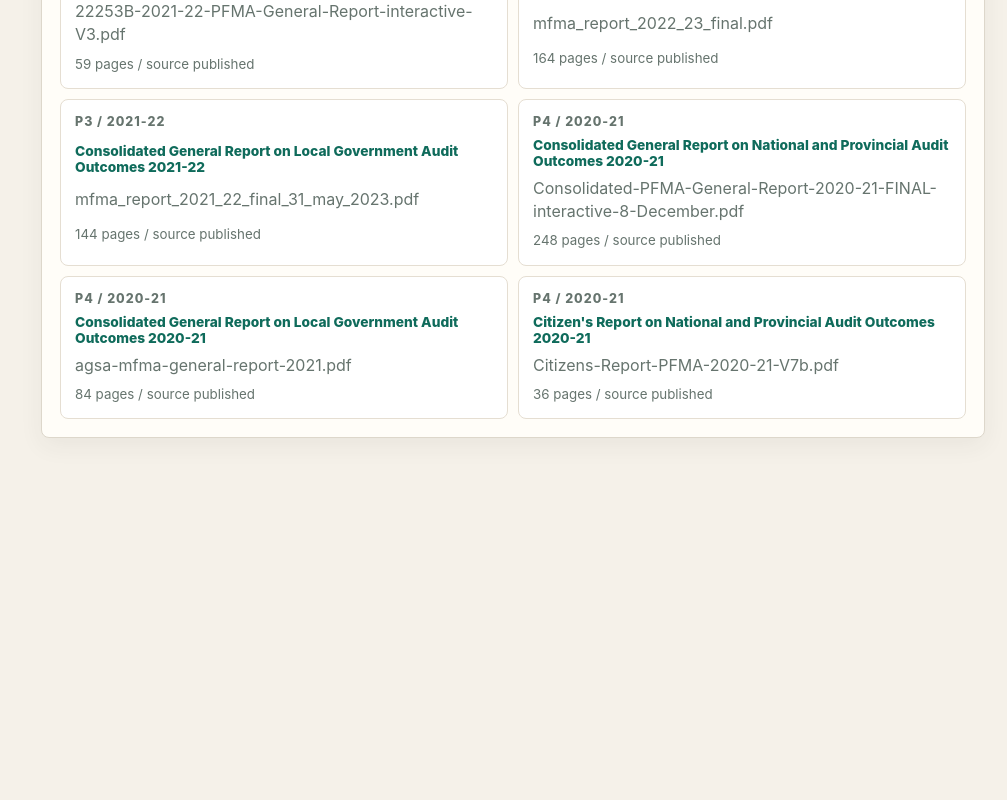
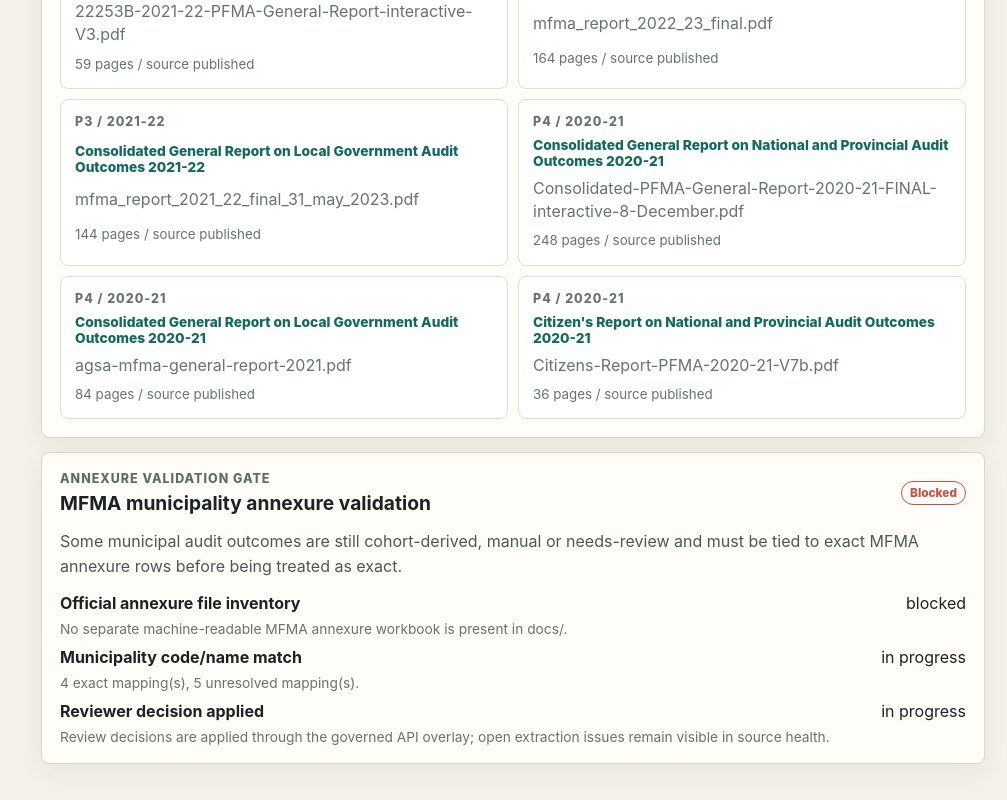
Before and after one commit to Mthaa77/MuniAccountability, a Next.js app: page /admin/data-quality in a window 1280 px wide. Shown: the part 1618-2418 px from the top of the page, without its empty margins (273-1280 px from the left). Before the commit the page ends 2106 px from the top, so only its background shows below. Built offline with nearby package versions, Linux system fonts and the light colour scheme.

Commit message:
Add source validation gates

```diff
--- a/app/admin/data-quality/page.tsx
+++ b/app/admin/data-quality/page.tsx
@@ -2,6 +2,7 @@ import Link from "next/link";
 import { Badge, PageHeader } from "@/components/ui";
 import { getAgsaReviewGovernance } from "@/lib/agsa-review-store";
 import { agsaDocuments, extractionIssues, mappedAuditOutcomes } from "@/lib/pilot-data";
+import { annexureValidation } from "@/lib/source-validation";
 
 export default function DataQualityPage() {
   const governance = getAgsaReviewGovernance(extractionIssues.length);
@@ -37,8 +38,8 @@ export default function DataQualityPage() {
         </article>
         <article className="metric-card tone-risk">
           <span>Needs-review mappings</span>
-          <strong>{confidenceCounts.needs_review ?? 0}</strong>
-          <p>Municipality outcomes still needing annexure confirmation.</p>
+          <strong>{annexureValidation.unresolvedCount}</strong>
+          <p>Municipality outcomes still needing exact annexure confirmation.</p>
         </article>
       </section>
 
@@ -82,6 +83,28 @@ export default function DataQualityPage() {
           </div>
         </section>
       </section>
+
+      <section className="panel wide">
+        <div className="panel-header">
+          <div>
+            <p className="eyeless">Annexure validation gate</p>
+            <h2>{annexureValidation.label}</h2>
+          </div>
+          <Badge tone={annexureValidation.status === "passed" ? "healthy" : "risk"}>{annexureValidation.status}</Badge>
+        </div>
+        <p className="lead">{annexureValidation.summary}</p>
+        <div className="breakdown-list">
+          {annexureValidation.gates.map((gate) => (
+            <article key={gate.id}>
+              <div>
+                <strong>{gate.label}</strong>
+                <span>{gate.status.replaceAll("_", " ")}</span>
+              </div>
+              <p>{gate.evidence}</p>
+            </article>
+          ))}
+        </div>
+      </section>
     </>
   );
 }
--- a/app/api/v1/[...resource]/route.ts
+++ b/app/api/v1/[...resource]/route.ts
@@ -10,6 +10,7 @@ import { getFindingDetail } from "@/lib/pilot-data";
 import { applyReviewOverlay, applyReviewOverlays } from "@/lib/review-overlays";
 import { getPublicMuniCheckProfile, listPublicMuniCheckProfiles } from "@/lib/public-municheck";
 import { answerSourceLockedQuery, searchAgsaEvidence } from "@/lib/source-search";
+import { annexureValidation, sourceValidationSummary, treasuryValidation } from "@/lib/source-validation";
 
 export const runtime = "nodejs";
 export const dynamic = "force-dynamic";
@@ -285,6 +286,18 @@ export async function GET(request: Request, context: Context) {
     );
   }
 
+  if (family === "validation") {
+    if (id === "annexures") {
+      return NextResponse.json(apiResponse(annexureValidation));
+    }
+
+    if (id === "treasury") {
+      return NextResponse.json(apiResponse(treasuryValidation));
+    }
+
+    return NextResponse.json(apiResponse(sourceValidationSummary));
+  }
+
   if (family === "compare") {
     return NextResponse.json(apiResponse(apiDatasets.municipalities.slice(0, 4)));
   }
--- a/lib/agsa-data.ts
+++ b/lib/agsa-data.ts
@@ -607,6 +607,9 @@ export const muniDataEndpoints = [
   { method: "PATCH", path: "/v1/actions/drafts/{id}", access: "Institutional", description: "Update draft action owner, due date, status, evidence metadata, closure note and residual-risk fields." },
   { method: "POST", path: "/v1/actions/drafts/{id}/transition", access: "Institutional", description: "Record an auditable draft action status transition with reviewer and reason." },
   { method: "POST", path: "/v1/actions/drafts/{id}/evidence", access: "Institutional", description: "Attach an evidence reference to a draft action and move it into evidence-submitted state where appropriate." },
+  { method: "GET", path: "/v1/validation", access: "Institutional", description: "Validation summary for exact-annexure and Treasury/Municipal Money unlock gates." },
+  { method: "GET", path: "/v1/validation/annexures", access: "Institutional", description: "MFMA annexure mapping gates and unresolved municipality outcome mappings." },
+  { method: "GET", path: "/v1/validation/treasury", access: "Institutional", description: "Treasury/Municipal Money source, reuse, schema, formula and freshness gates before Financial Pulse unlock." },
   { method: "GET", path: "/v1/data-freshness", access: "Public safe", description: "Source status, freshness records and extraction exceptions." },
   { method: "GET", path: "/admin/data-quality", access: "Institutional UI", description: "Data quality and publication-readiness dashboard." },
   { method: "POST", path: "/v1/assistant/query", access: "Institutional", description: "Source-locked assistant response over AGSA evidence only; unsupported questions return no-assertion refusal." }
--- /dev/null
+++ b/lib/source-validation.ts
@@ -0,0 +1,125 @@
+import { mappedAuditOutcomes, sourceHealth } from "./pilot-data";
+
+export type ValidationGate = {
+  id: string;
+  label: string;
+  status: "passed" | "in_progress" | "blocked" | "not_started";
+  evidence: string;
+  requiredForUnlock: boolean;
+};
+
+export type ValidationModel = {
+  id: string;
+  label: string;
+  status: "passed" | "blocked";
+  summary: string;
+  gates: ValidationGate[];
+};
+
+const unresolvedOutcomeMappings = mappedAuditOutcomes.filter((outcome) =>
+  ["cohort_derived", "manual", "needs_review"].includes(outcome.mappingConfidence)
+);
+
+export const annexureValidation: ValidationModel & {
+  unresolvedCount: number;
+  unresolvedOutcomes: Array<{
+    auditeeId: string;
+    financialYear: string;
+    opinion: string;
+    mappingConfidence: string;
+    mappingRationale: string;
+    citation: unknown;
+  }>;
+} = {
+  id: "mfma_annexure_validation",
+  label: "MFMA municipality annexure validation",
+  status: unresolvedOutcomeMappings.length ? "blocked" : "passed",
+  summary: unresolvedOutcomeMappings.length
+    ? "Some municipal audit outcomes are still cohort-derived, manual or needs-review and must be tied to exact MFMA annexure rows before being treated as exact."
+    : "All mapped municipal audit outcomes are exact.",
+  unresolvedCount: unresolvedOutcomeMappings.length,
+  unresolvedOutcomes: unresolvedOutcomeMappings.map((outcome) => ({
+    auditeeId: outcome.auditeeId,
+    financialYear: outcome.financialYear,
+    opinion: outcome.opinion,
+    mappingConfidence: outcome.mappingConfidence,
+    mappingRationale: outcome.mappingRationale,
+    citation: outcome.source
+  })),
+  gates: [
+    {
+      id: "annexure_file_inventory",
+      label: "Official annexure file inventory",
+      status: "blocked",
+      evidence: "No separate machine-readable MFMA annexure workbook is present in docs/.",
+      requiredForUnlock: true
+    },
+    {
+      id: "municipality_code_match",
+      label: "Municipality code/name match",
+      status: unresolvedOutcomeMappings.length ? "in_progress" : "passed",
+      evidence: `${mappedAuditOutcomes.length - unresolvedOutcomeMappings.length} exact mapping(s), ${unresolvedOutcomeMappings.length} unresolved mapping(s).`,
+      requiredForUnlock: true
+    },
+    {
+      id: "review_decision_applied",
+      label: "Reviewer decision applied",
+      status: "in_progress",
+      evidence: "Review decisions are applied through the governed API overlay; open extraction issues remain visible in source health.",
+      requiredForUnlock: true
+    }
+  ]
+};
+
+export const treasuryValidation: ValidationModel & {
+  sourceStatus: string;
+} = {
+  id: "treasury_municipal_money_validation",
+  label: "Treasury / Municipal Money validation",
+  status: "blocked",
+  summary: "Financial Pulse remains locked until source access, reuse permission, schema, formulas and freshness checks pass.",
+  sourceStatus: sourceHealth.find((source) => source.sourceId === "municipal_money")?.status ?? "unknown",
+  gates: [
+    {
+      id: "source_access",
+      label: "Source access and connector",
+      status: "not_started",
+      evidence: "No live connector is enabled in this AGSA-first slice.",
+      requiredForUnlock: true
+    },
+    {
+      id: "reuse_permission",
+      label: "Reuse and display permission",
+      status: "not_started",
+      evidence: "Reuse review has not been recorded in the repository.",
+      requiredForUnlock: true
+    },
+    {
+      id: "schema_fingerprint",
+      label: "Schema fingerprint",
+      status: "not_started",
+      evidence: "No validated Municipal Money schema snapshot has been committed.",
+      requiredForUnlock: true
+    },
+    {
+      id: "formula_version",
+      label: "Formula versioning",
+      status: "not_started",
+      evidence: "Financial Pulse formulas are not versioned against Treasury fields yet.",
+      requiredForUnlock: true
+    },
+    {
+      id: "freshness_sla",
+      label: "Freshness SLA",
+      status: "not_started",
+      evidence: "No live pull timestamp, expected update cadence or stale-data treatment has been validated.",
+      requiredForUnlock: true
+    }
+  ]
+};
+
+export const sourceValidationSummary = {
+  annexures: annexureValidation,
+  treasury: treasuryValidation,
+  unlockRule: "Every required gate must pass before exact-annexure or Financial Pulse claims are published."
+};
--- a/package.json
+++ b/package.json
@@ -7,10 +7,11 @@
     "build": "next build",
     "start": "next start -H 127.0.0.1 -p 3000",
     "typecheck": "tsc --noEmit",
-    "verify": "npm run test:agsa-fixtures && npm run test:governance-fixtures && npm run test:source-search-fixtures && npm run typecheck && npm run build",
+    "verify": "npm run test:agsa-fixtures && npm run test:governance-fixtures && npm run test:source-search-fixtures && npm run test:validation-gates && npm run typecheck && npm run build",
     "test:agsa-fixtures": "node scripts/verify-agsa-fixtures.mjs",
     "test:governance-fixtures": "node scripts/verify-governance-fixtures.mjs",
-    "test:source-search-fixtures": "node scripts/verify-source-search-fixtures.mjs"
+    "test:source-search-fixtures": "node scripts/verify-source-search-fixtures.mjs",
+    "test:validation-gates": "node scripts/verify-validation-gates.mjs"
   },
   "dependencies": {
     "lucide-react": "^0.468.0",
```
Also changed, not shown: components/interactive.tsx (+7 -9 lines), scripts/verify-validation-gates.mjs (added, +29 -0 lines).
